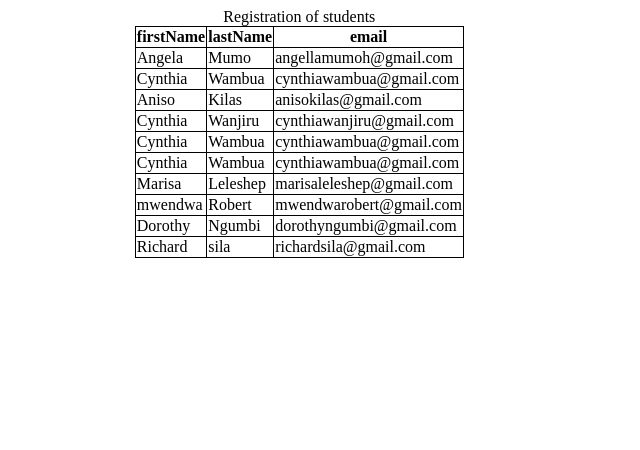
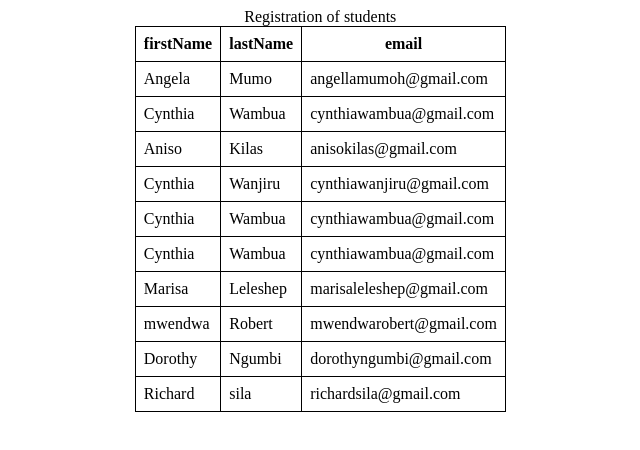
Before and after one commit to Angiefiona/Registration-Form, a plain HTML site: page tables.html in a window 1280 px wide. Shown: the whole page, without its empty margins (126-766 px from the left). Drawn offline with Linux system fonts and the light colour scheme.

Commit message:
first commit

```diff
--- /dev/null
+++ b/login.css
@@ -0,0 +1,20 @@
+body{
+    background-image: url(lappy.jpg);
+    background-size: 60%;
+    background-repeat: no-repeat;
+
+
+}
+form{
+    text-align: center;
+    margin-left: 55%;
+}
+input{
+    padding: 0.5rem;
+
+
+}
+#button{
+    background-color: darkblue;
+    text-decoration: pink;
+}
--- /dev/null
+++ b/style.css
@@ -0,0 +1,25 @@
+
+body{
+  background-image:url('lappy.jpg');
+  background-repeat: no-repeat;
+  background-size: cover;
+  text-align: center;
+}
+form{
+  text-align: center;
+  margin: 5%;
+
+
+}
+input{
+  padding :0.4rem;
+  margin: 4px;
+  text-align: center;
+
+}
+
+.heading{
+text-align: left;
+
+
+}
--- /dev/null
+++ b/table.css
@@ -0,0 +1,13 @@
+table, th, td {
+    border: 1px solid black;
+    border-collapse: collapse;
+    padding: 0.5rem;
+
+
+
+    }
+    .table{
+
+        margin: auto 20%10%;
+
+    }
--- a/tables.html
+++ b/tables.html
@@ -5,11 +5,13 @@
     <meta http-equiv="X-UA-Compatible" content="IE=edge">
     <meta name="viewport" content="width=device-width, initial-scale=1.0">
     <title>Document</title>
+    <link rel="stylesheet" href="table.css">
 </head>
 <style>
 table, th, td {
 border: 1px solid black;
 border-collapse: collapse;
+padding: 0.5rem;
 
 
 
```
Also changed, not shown: index.html (+2 -0 lines), login.html (+2 -1 lines).
